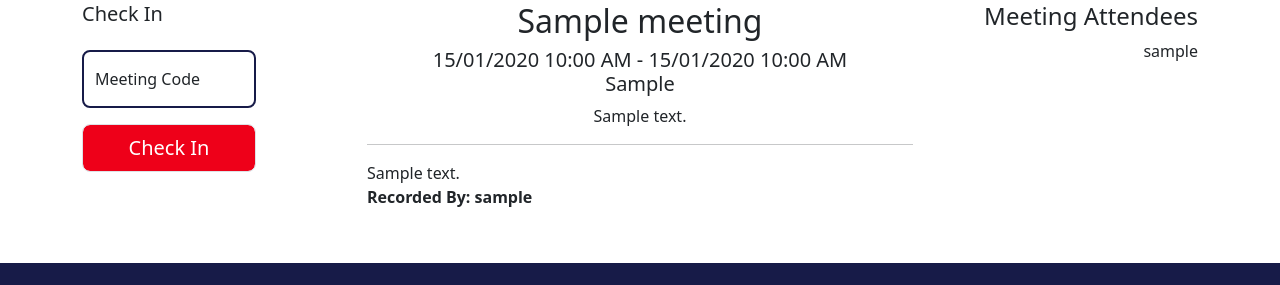
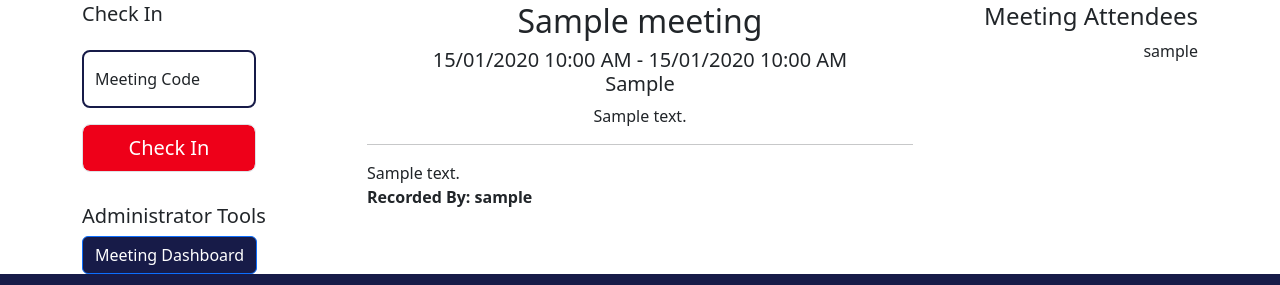
Before and after one commit to acm-udayton/ACM-Meeting-Records, a Flask app: page /event/1/ in a window 1280 px wide. Shown: the part 313-598 px from the top of the page. Run offline with Flask 3, Linux system fonts and the light colour scheme; a user stored in the database is signed in; tables that the repository leaves empty hold one stand-in row (values such as "Sample post").

Commit message:
Add meeting dashboard link for event view as admin - close #25

```diff
--- a/app/static/css/forms.css
+++ b/app/static/css/forms.css
@@ -6,6 +6,10 @@ form input {
 }
 form button[type=submit] {
     background-color: var(--ud-red) !important;
+    color: white;
+}
+button[role=button].blue-link-btn {
+    background-color: var(--ud-blue) !important;
     color: white;
 }
 section#meeting-delete button {
--- a/app/templates/event.html
+++ b/app/templates/event.html
@@ -18,6 +18,12 @@
             <button type="submit" class="form-control form-control-lg">Check In</button>
             </form>
         </section>
+        {% endif %}
+        {% if current_user.is_authenticated and current_user.role == "admin" %}
+          <h5>Administrator Tools</h5>
+          <section id="admin-dash">
+            <a href="/admin/dashboard/{{ meeting.id }}/"><button role="button" class="btn btn-primary blue-link-btn">Meeting Dashboard</button></a>
+          </section>
         {% endif %}
         <hr class="d-sm-none">
 
```
